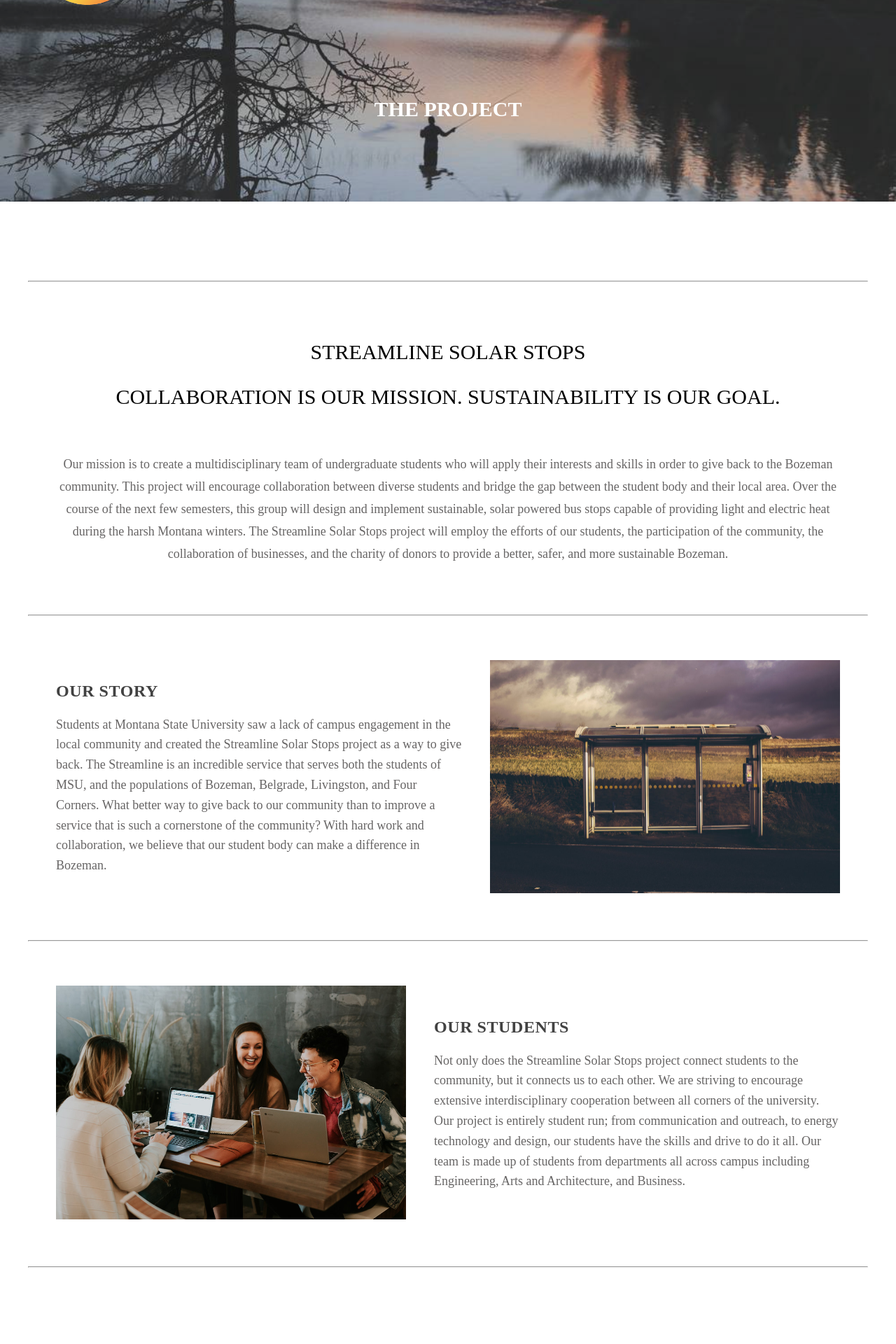
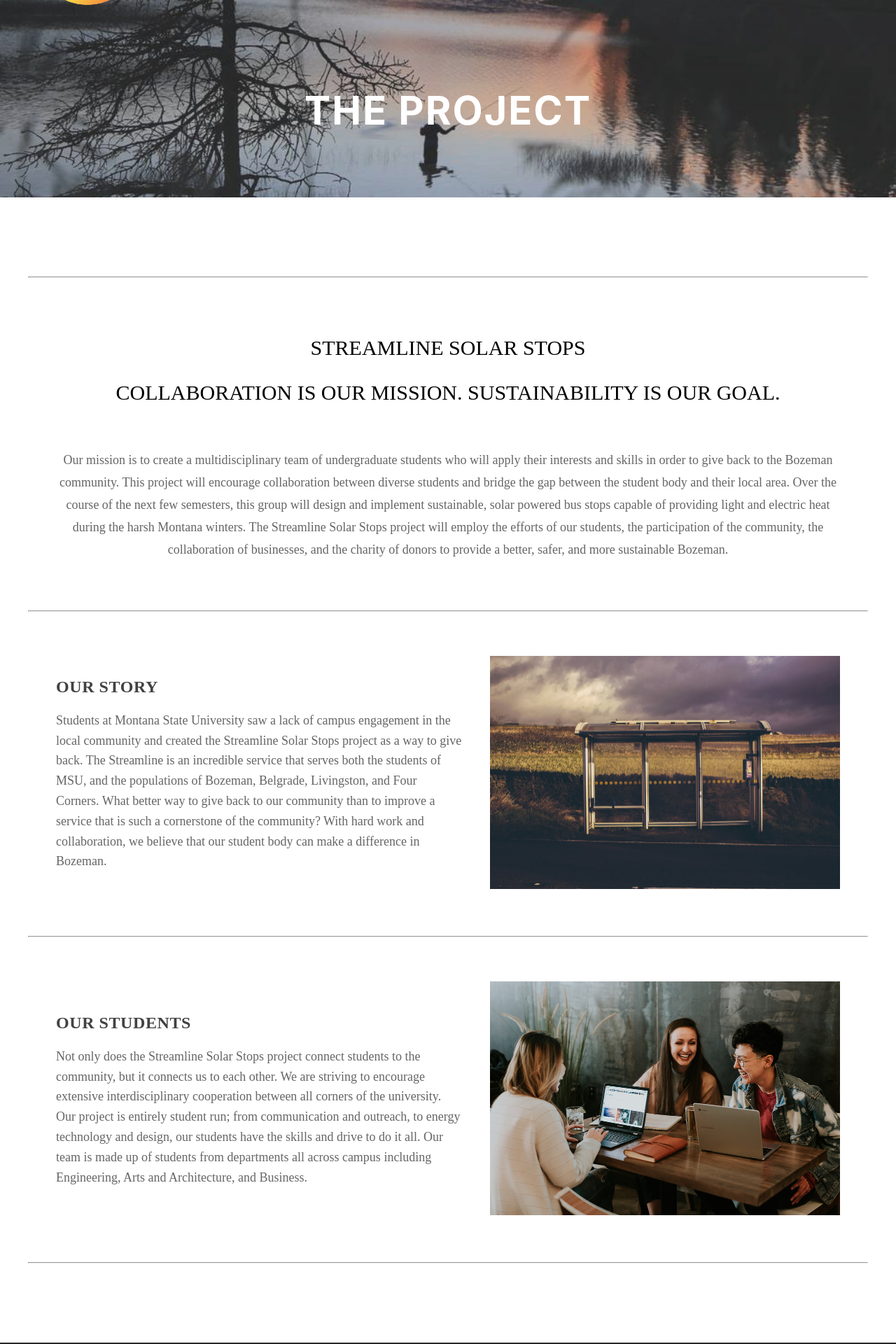
Before and after one commit to streamline-solar/streamline-solar-project, a React (Create React App) app: page /the-project in a window 1280 px wide. Shown: the part 200-2120 px from the top of the page at 70% size. Built offline with nearby package versions, Linux system fonts and the light colour scheme; a web font is replaced by a local one.

Commit message:
switched some stuff around on the project page

```diff
--- a/src/components/TheProject.js
+++ b/src/components/TheProject.js
@@ -40,7 +40,7 @@ class Project extends Component {
               <div className="vision-wrapper FlexRowCenter">
                 <div className="vision-content">
                   <div className="vision-content-text">
-                    <h2 className="LargeText LargeMobileText">
+                    <h2 className="LargerText LargeMobileText">
                       <strong>The Project</strong>
                     </h2>
                   </div>
@@ -101,11 +101,6 @@ class Project extends Component {
 
                 <div className="body-element-wrapper InlineBlock">
                   <div className="body-element-content FlexColCenter">
-                    <div className="image-wrapper">
-                      <div className="image-image">
-                        <img className="project-body-image" src={OurStudents} alt="students pic" />
-                       </div>
-                    </div>
                     <div className="left-text-wrapper">
                       <div className="left-text-content">
                         <div className="left-text-title">
@@ -114,6 +109,12 @@ class Project extends Component {
                         <div className="left-text-body">
                           <p className="SmallText">Not only does the Streamline Solar Stops project connect students to the community, but it connects us to each other. We are striving to encourage extensive interdisciplinary cooperation between all corners of the university. Our project is entirely student run; from communication and outreach, to energy technology and design, our students have the skills and drive to do it all. Our team is made up of students from departments all across campus including Engineering, Arts and Architecture, and Business.</p>
                         </div>
+                      </div>
+                    </div>
+
+                    <div className="image-wrapper">
+                      <div className="image-image">
+                        <img className="project-body-image" src={OurStudents} alt="students pic" />
                       </div>
                     </div>
 
```
